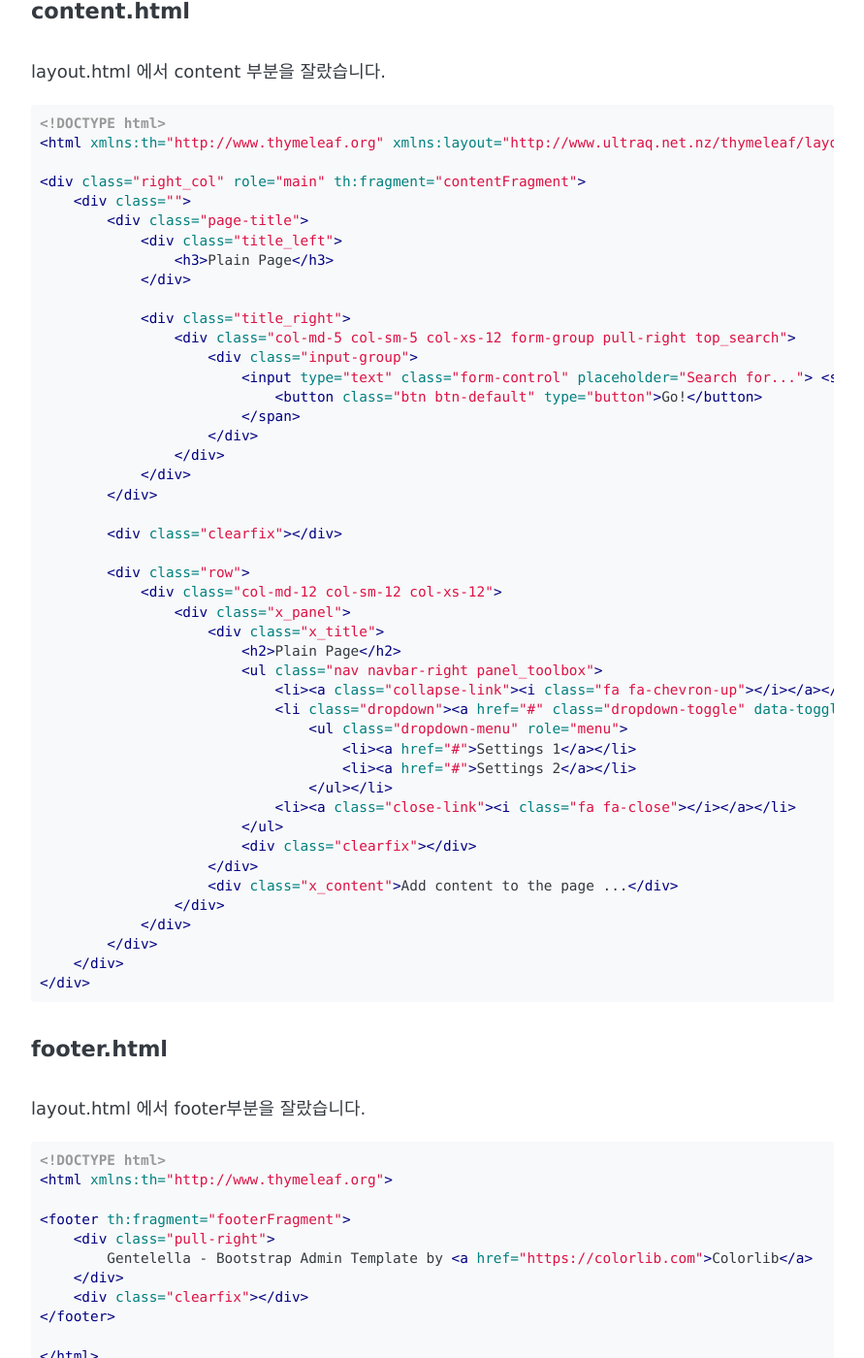
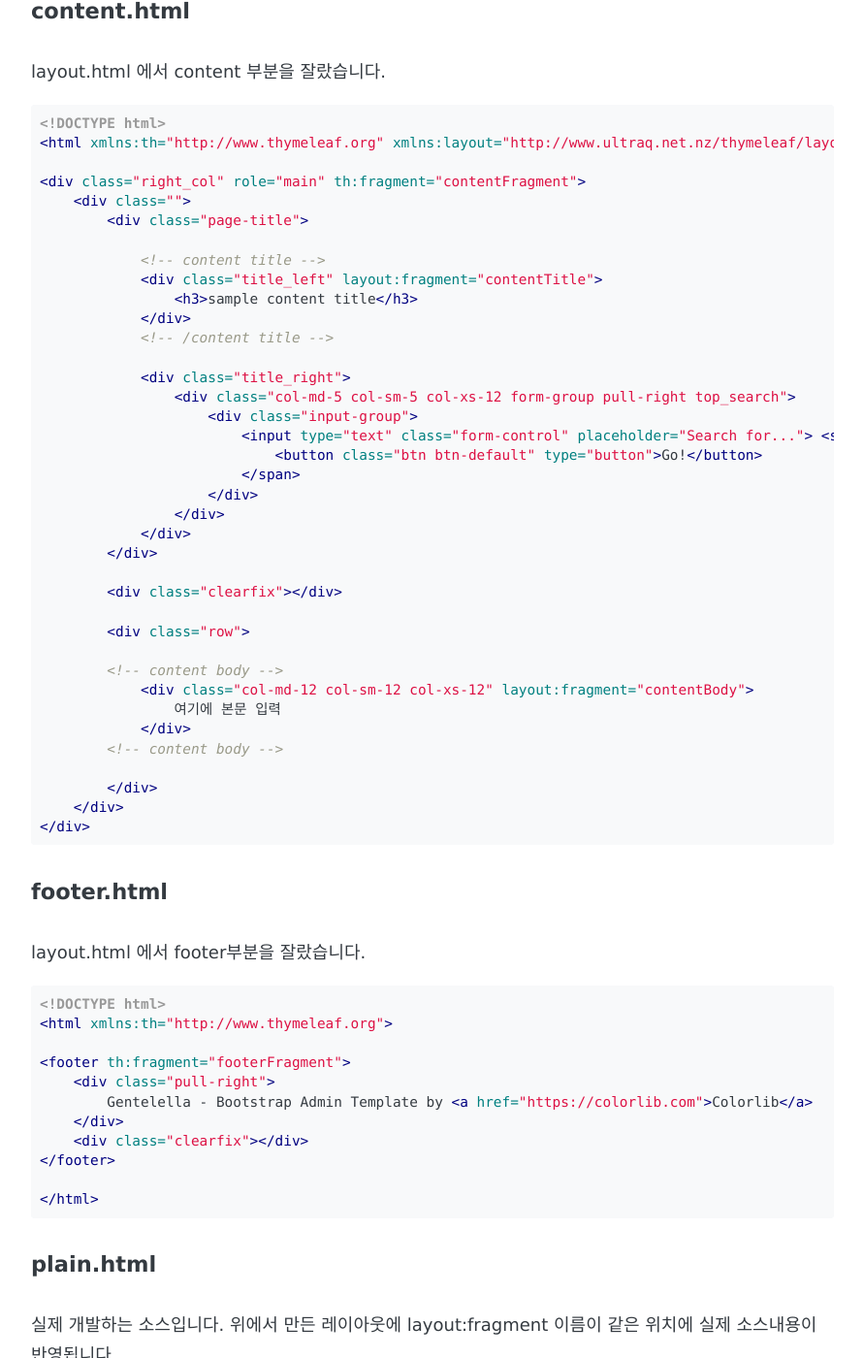
Before and after one commit to latemorning/latemorning.github.io, a Jekyll site: the page built from _posts/2019-04-12-Thymeleaf-Layout-Dialect.md, in a window 1280 px wide and 1400 px high, scrolled down 13007 px. Shown: the whole window at 97% size, without its empty margins (194-1085 px from the left). Built offline with Jekyll 4.4.1, drawn with Linux system fonts in a browser that asks for light colours; some web fonts are replaced; comment, search, counter and statistics services are not loaded; some of the changed text lies outside the part shown.

Commit message:
Thymeleaf Layout Dialect

```diff
--- a/_posts/2019-04-12-Thymeleaf-Layout-Dialect.md
+++ b/_posts/2019-04-12-Thymeleaf-Layout-Dialect.md
@@ -130,7 +130,7 @@ public class SampleController {
         <link th:href="@{/build/css/custom.min.css}" rel="stylesheet">
 
         <!-- 사용자 스타일 영역 -->
-        <th:block layout:fragment="user-style"></th:block>
+        <th:block layout:fragment="userStyle"></th:block>
     </head>
 
 <body class="nav-md">
@@ -169,7 +169,7 @@ public class SampleController {
         <script th:src="@{/build/js/custom.min.js}"></script>
 
         <!-- 사용자 스크립트 영역 -->
-        <th:block layout:fragment="user-script"></th:block>
+        <th:block layout:fragment="userScript"></th:block>
 
 </body>
 </html>
@@ -374,9 +374,12 @@ layout.html 에서 content 부분을 잘랐습니다.
 <div class="right_col" role="main" th:fragment="contentFragment">
     <div class="">
         <div class="page-title">
-            <div class="title_left">
-                <h3>Plain Page</h3>
+
+            <!-- content title -->
+            <div class="title_left" layout:fragment="contentTitle">
+                <h3>sample content title</h3>
             </div>
+            <!-- /content title -->
 
             <div class="title_right">
                 <div class="col-md-5 col-sm-5 col-xs-12 form-group pull-right top_search">
@@ -392,24 +395,13 @@ layout.html 에서 content 부분을 잘랐습니다.
         <div class="clearfix"></div>
 
         <div class="row">
-            <div class="col-md-12 col-sm-12 col-xs-12">
-                <div class="x_panel">
-                    <div class="x_title">
-                        <h2>Plain Page</h2>
-                        <ul class="nav navbar-right panel_toolbox">
-                            <li><a class="collapse-link"><i class="fa fa-chevron-up"></i></a></li>
-                            <li class="dropdown"><a href="#" class="dropdown-toggle" data-toggle="dropdown" role="button" aria-expanded="false"><i class="fa fa-wrench"></i></a>
-                                <ul class="dropdown-menu" role="menu">
-                                    <li><a href="#">Settings 1</a></li>
-                                    <li><a href="#">Settings 2</a></li>
-                                </ul></li>
-                            <li><a class="close-link"><i class="fa fa-close"></i></a></li>
-                        </ul>
-                        <div class="clearfix"></div>
-                    </div>
-                    <div class="x_content">Add content to the page ...</div>
-                </div>
+
+        <!-- content body -->
+            <div class="col-md-12 col-sm-12 col-xs-12" layout:fragment="contentBody">
+                여기에 본문 입력
             </div>
+        <!-- content body -->
+
         </div>
     </div>
 </div>
```
